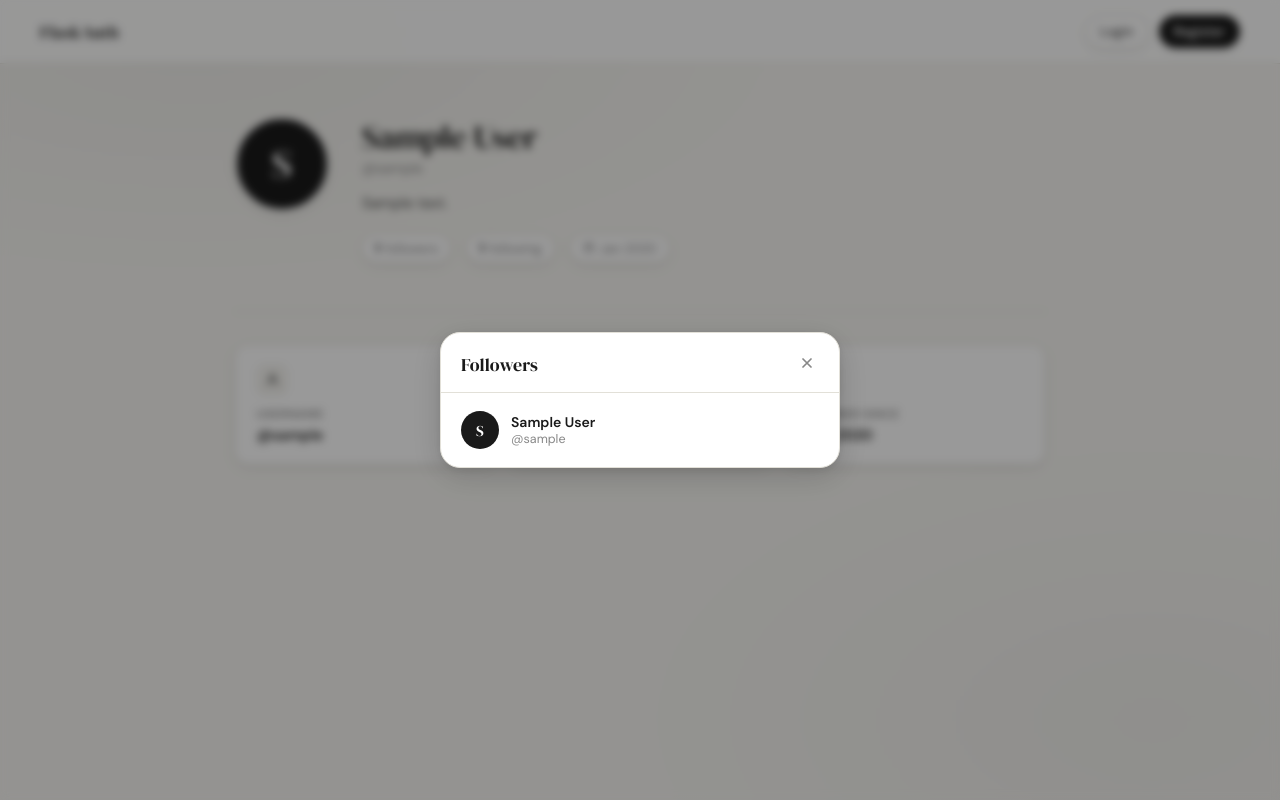
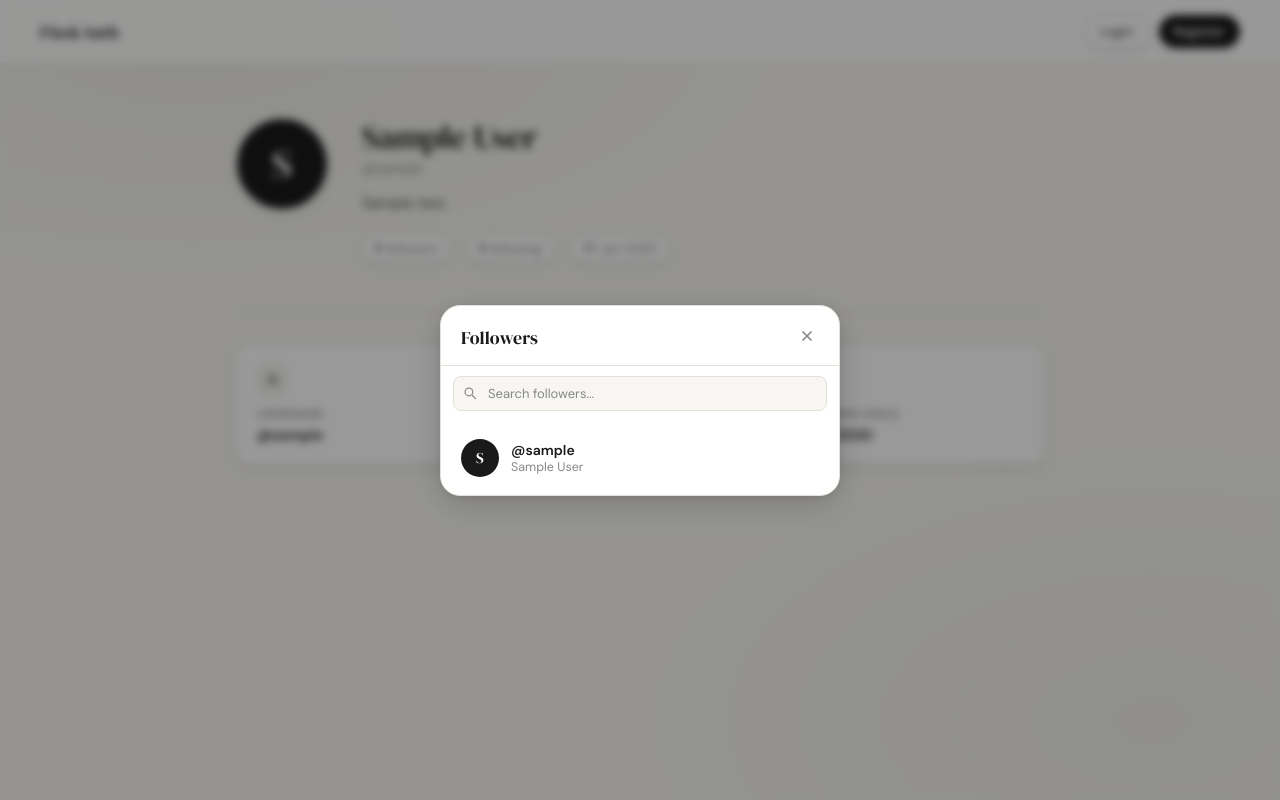
Before and after one commit to MchedlishviliNikoloz/Flask-Auth-System, a Flask app: a page that uses templates/main/user.html in a window 1280 px wide, after a click that opens the changed part. Run offline with Flask 3, Linux system fonts and the light colour scheme; tables that the repository leaves empty hold one stand-in row (values such as "Sample post").

Commit message:
feat: add search and infinite scroll to followers/following modals

```diff
--- a/templates/main/user.html
+++ b/templates/main/user.html
@@ -137,7 +137,7 @@
         /* Followers/following modal */
         .modal-overlay { position: fixed; inset: 0; z-index: 500; background: rgba(0,0,0,0.4); backdrop-filter: blur(4px); display: flex; align-items: center; justify-content: center; padding: 24px; opacity: 0; pointer-events: none; transition: opacity 0.22s ease; }
         .modal-overlay.open { opacity: 1; pointer-events: all; }
-        .modal { background: var(--surface); border: 1px solid var(--border); border-radius: var(--radius-lg); box-shadow: var(--shadow-modal); width: 100%; max-width: 400px; max-height: 80vh; display: flex; flex-direction: column; transform: translateY(12px) scale(0.98); transition: transform 0.22s ease; overflow: hidden; }
+        .modal { background: var(--surface); border: 1px solid var(--border); border-radius: var(--radius-lg); box-shadow: var(--shadow-modal); width: 100%; max-width: 400px; max-height: 520px; display: flex; flex-direction: column; transform: translateY(12px) scale(0.98); transition: transform 0.22s ease; overflow: hidden; }
         .modal-overlay.open .modal { transform: translateY(0) scale(1); }
         .modal-header { padding: 18px 20px 14px; border-bottom: 1px solid var(--border); display: flex; align-items: center; justify-content: space-between; flex-shrink: 0; }
         .modal-title { font-family: 'DM Serif Display', serif; font-size: 18px; font-weight: 400; color: var(--ink); }
@@ -152,10 +152,12 @@
         .user-row-info { flex: 1; min-width: 0; }
         .user-row-name { font-size: 14px; font-weight: 600; color: var(--ink); white-space: nowrap; overflow: hidden; text-overflow: ellipsis; }
         .user-row-handle { font-size: 12.5px; color: var(--ink-muted); }
-        .modal-footer { padding: 12px 20px; border-top: 1px solid var(--border); text-align: center; flex-shrink: 0; }
-        .load-more-btn { background: none; border: 1.5px solid var(--border); border-radius: var(--radius-sm); padding: 7px 20px; font-family: 'DM Sans', sans-serif; font-size: 13px; font-weight: 500; color: var(--ink-soft); cursor: pointer; transition: background var(--transition), color var(--transition); }
-        .load-more-btn:hover { background: var(--canvas); color: var(--ink); }
-        .load-more-btn:disabled { opacity: 0.4; cursor: not-allowed; }
+        .modal-search { padding: 10px 12px; flex-shrink: 0; }
+        .modal-search-wrap { position: relative; }
+        .modal-search-wrap svg { position: absolute; left: 10px; top: 50%; transform: translateY(-50%); color: var(--ink-muted); pointer-events: none; }
+        .modal-search-input { width: 100%; padding: 8px 12px 8px 34px; background: var(--canvas); border: 1.5px solid var(--border); border-radius: var(--radius-sm); font-family: 'DM Sans', sans-serif; font-size: 13px; color: var(--ink); outline: none; transition: border-color var(--transition), background var(--transition); }
+        .modal-search-input:focus { border-color: var(--accent); background: var(--surface); }
+        .modal-search-input::placeholder { color: var(--ink-muted); }
         .modal-empty { padding: 40px 20px; text-align: center; font-size: 14px; color: var(--ink-muted); }
         .spinner { display: inline-block; width: 18px; height: 18px; border: 2px solid var(--border); border-top-color: var(--ink-muted); border-radius: 50%; animation: spin 0.7s linear infinite; }
 
@@ -275,10 +277,15 @@
                 <svg width="16" height="16" viewBox="0 0 20 20" fill="none" stroke="currentColor" stroke-width="2.2" stroke-linecap="round" stroke-linejoin="round"><path d="M5 5l10 10M15 5L5 15"/></svg>
             </button>
         </div>
+        <div class="modal-search">
+            <div class="modal-search-wrap">
+                <svg width="14" height="14" viewBox="0 0 20 20" fill="none" stroke="currentColor" stroke-width="1.8" stroke-linecap="round" stroke-linejoin="round">
+                    <circle cx="8.5" cy="8.5" r="5.5"/><path d="M13.5 13.5L18 18"/>
+                </svg>
+                <input type="text" class="modal-search-input" id="followersSearch" placeholder="Search followers...">
+            </div>
+        </div>
         <div class="modal-list" id="followersList"></div>
-        <div class="modal-footer" id="followersFooter" style="display:none;">
-            <button class="load-more-btn" id="followersLoadMore" onclick="loadMore('followers')">Load more</button>
-        </div>
     </div>
 </div>
 
@@ -291,10 +298,15 @@
                 <svg width="16" height="16" viewBox="0 0 20 20" fill="none" stroke="currentColor" stroke-width="2.2" stroke-linecap="round" stroke-linejoin="round"><path d="M5 5l10 10M15 5L5 15"/></svg>
             </button>
         </div>
+        <div class="modal-search">
+            <div class="modal-search-wrap">
+                <svg width="14" height="14" viewBox="0 0 20 20" fill="none" stroke="currentColor" stroke-width="1.8" stroke-linecap="round" stroke-linejoin="round">
+                    <circle cx="8.5" cy="8.5" r="5.5"/><path d="M13.5 13.5L18 18"/>
+                </svg>
+                <input type="text" class="modal-search-input" id="followingSearch" placeholder="Search following...">
+            </div>
+        </div>
         <div class="modal-list" id="followingList"></div>
-        <div class="modal-footer" id="followingFooter" style="display:none;">
-            <button class="load-more-btn" id="followingLoadMore" onclick="loadMore('following')">Load more</button>
-        </div>
     </div>
 </div>
 
@@ -472,8 +484,8 @@ const TARGET       = "{{ searched_user.username }}";
 const IS_LOGGED_IN = {{ 'true' if session.get('user_id') else 'false' }};
 
 const modalState = {
-    followers: { offset:0, exhausted:false, loading:false },
-    following: { offset:0, exhausted:false, loading:false },
+    followers: { offset:0, exhausted:false, loading:false, allUsers:[], query:'' },
+    following: { offset:0, exhausted:false, loading:false, allUsers:[], query:'' },
 };
 
 const followBtn = document.getElementById('followBtn');
@@ -526,48 +538,118 @@ async function toggleFollow(btn) {
     btn.disabled = false;
 }
 
+function buildUserRow(u) {
+    const a = document.createElement('a');
+    a.href = `/u/${u.username}`;
+    a.className = 'user-row';
+    const displayName = u.display_name?.trim() || '';
+    a.innerHTML = `
+        <div class="user-row-avatar">${u.username[0].toUpperCase()}</div>
+        <div class="user-row-info">
+            <div class="user-row-name">@${u.username}</div>
+            ${displayName ? `<div class="user-row-handle">${displayName}</div>` : ''}
+        </div>`;
+    return a;
+}
+
+function filterAndRender(type) {
+    const s      = modalState[type];
+    const listEl = document.getElementById(type === 'followers' ? 'followersList' : 'followingList');
+    const q      = s.query.toLowerCase();
+
+    const filtered = q
+        ? s.allUsers.filter(u =>
+            u.username.toLowerCase().includes(q) ||
+            (u.display_name || '').toLowerCase().includes(q))
+        : s.allUsers;
+
+    listEl.innerHTML = '';
+
+    if (!filtered.length) {
+        listEl.innerHTML = q
+            ? `<div class="modal-empty">No results for "<strong>${s.query}</strong>".</div>`
+            : `<div class="modal-empty">No ${type} yet.</div>`;
+        return;
+    }
+
+    filtered.forEach(u => listEl.appendChild(buildUserRow(u)));
+
+    if (!q && !s.exhausted) {
+        const loader = document.createElement('div');
+        loader.className = 'modal-empty';
+        loader.style.cssText = 'padding:16px;';
+        loader.innerHTML = '<span class="spinner"></span>';
+        listEl.appendChild(loader);
+    }
+}
+
+function setupInfiniteScroll(type) {
+    const listEl = document.getElementById(type === 'followers' ? 'followersList' : 'followingList');
+    if (!listEl) return;
+    if (listEl._scrollHandler) listEl.removeEventListener('scroll', listEl._scrollHandler);
+    listEl._scrollHandler = () => {
+        const s = modalState[type];
+        if (s.loading || s.exhausted || s.query) return;
+        if (listEl.scrollHeight - listEl.scrollTop - listEl.clientHeight < 100) loadBatch(type);
+    };
+    listEl.addEventListener('scroll', listEl._scrollHandler);
+}
+
 function openModal(modalId, type) {
     document.getElementById(modalId).classList.add('open');
     document.body.style.overflow = 'hidden';
-    if (modalState[type].offset === 0 && !modalState[type].loading) loadBatch(type);
+
+    const searchEl = document.getElementById(type === 'followers' ? 'followersSearch' : 'followingSearch');
+    if (searchEl) searchEl.value = '';
+    modalState[type].query = '';
+
+    if (modalState[type].offset === 0 && !modalState[type].loading) {
+        loadBatch(type);
+    } else {
+        filterAndRender(type);
+        if (!modalState[type].exhausted) setupInfiniteScroll(type);
+    }
 }
+
 function closeModal(id) {
     document.getElementById(id).classList.remove('open');
     document.body.style.overflow = '';
 }
+
 async function loadBatch(type) {
     const s      = modalState[type];
     const listEl = document.getElementById(type === 'followers' ? 'followersList' : 'followingList');
-    const footEl = document.getElementById(type === 'followers' ? 'followersFooter' : 'followingFooter');
-    const ldBtn  = document.getElementById(type === 'followers' ? 'followersLoadMore' : 'followingLoadMore');
     if (s.loading || s.exhausted) return;
     s.loading = true;
+
     if (s.offset === 0) listEl.innerHTML = '<div class="modal-empty"><span class="spinner"></span></div>';
-    else if (ldBtn) { ldBtn.disabled = true; ldBtn.textContent = 'Loading…'; }
+
     try {
         const res   = await fetch(`/api/u/${TARGET}/${type}?offset=${s.offset}&limit=${PAGE_SIZE}`);
         const data  = await res.json();
         const users = data.users || [];
-        if (s.offset === 0) listEl.innerHTML = '';
-        if (!users.length && s.offset === 0) {
-            listEl.innerHTML = `<div class="modal-empty">No ${type} yet.</div>`;
-            footEl.style.display = 'none';
-        } else {
-            users.forEach(u => {
-                const a = document.createElement('a');
-                a.href = `/u/${u.username}`;
-                a.className = 'user-row';
-                a.innerHTML = `<div class="user-row-avatar">${u.username[0].toUpperCase()}</div><div class="user-row-info"><div class="user-row-name">${u.display_name?.trim() || u.username}</div><div class="user-row-handle">@${u.username}</div></div>`;
-                listEl.appendChild(a);
-            });
-            s.offset += users.length;
-            if (users.length < PAGE_SIZE) { s.exhausted = true; footEl.style.display = 'none'; }
-            else { footEl.style.display = 'block'; if (ldBtn) { ldBtn.disabled = false; ldBtn.textContent = 'Load more'; } }
-        }
-    } catch { listEl.innerHTML = '<div class="modal-empty">Failed to load.</div>'; }
+
+        s.allUsers = s.allUsers.concat(users);
+        s.offset  += users.length;
+        if (users.length < PAGE_SIZE) s.exhausted = true;
+
+        filterAndRender(type);
+    } catch {
+        if (s.offset === 0) listEl.innerHTML = '<div class="modal-empty">Failed to load.</div>';
+    }
+
     s.loading = false;
+    if (!s.exhausted) setupInfiniteScroll(type);
 }
-function loadMore(type) { loadBatch(type); }
+
+document.getElementById('followersSearch')?.addEventListener('input', function() {
+    modalState.followers.query = this.value.trim();
+    filterAndRender('followers');
+});
+document.getElementById('followingSearch')?.addEventListener('input', function() {
+    modalState.following.query = this.value.trim();
+    filterAndRender('following');
+});
 
 document.getElementById('followersModal')?.addEventListener('click', e => { if (e.target === e.currentTarget) closeModal('followersModal'); });
 document.getElementById('followingModal')?.addEventListener('click', e => { if (e.target === e.currentTarget) closeModal('followingModal'); });
```
